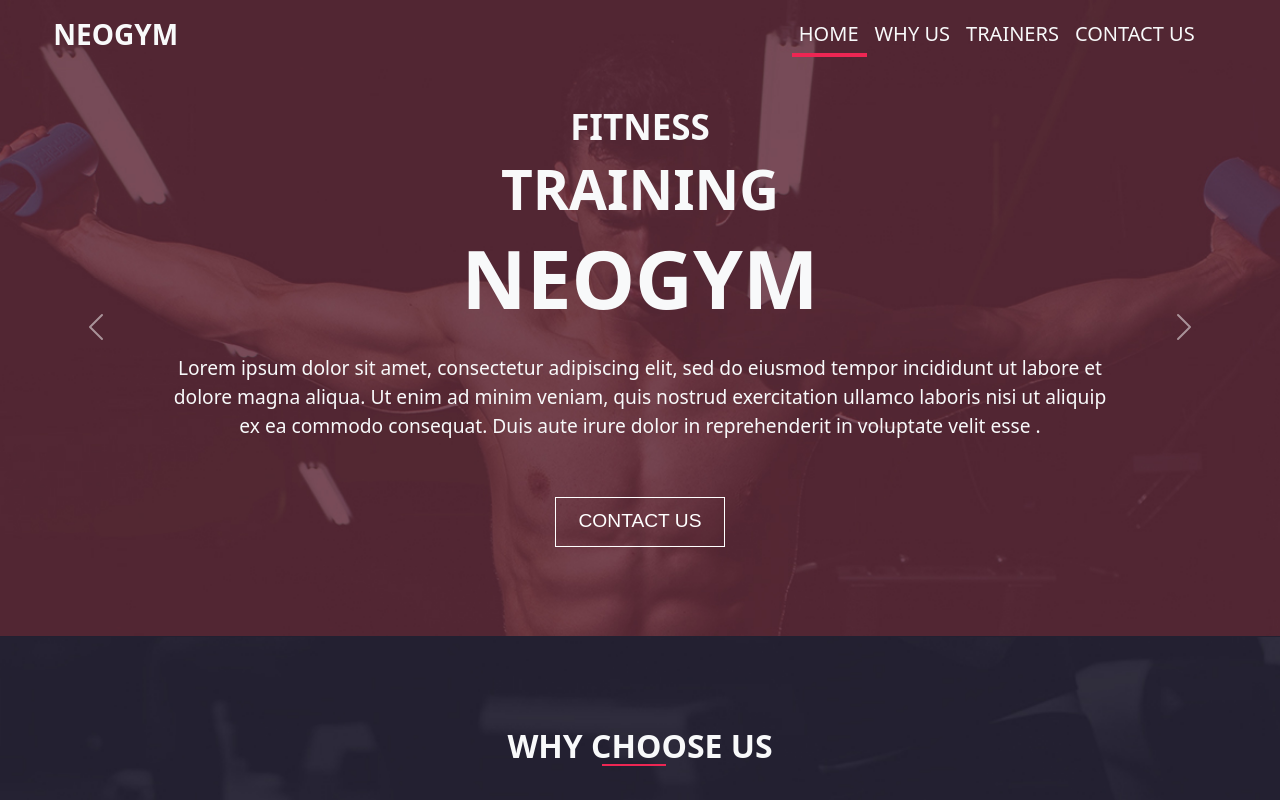
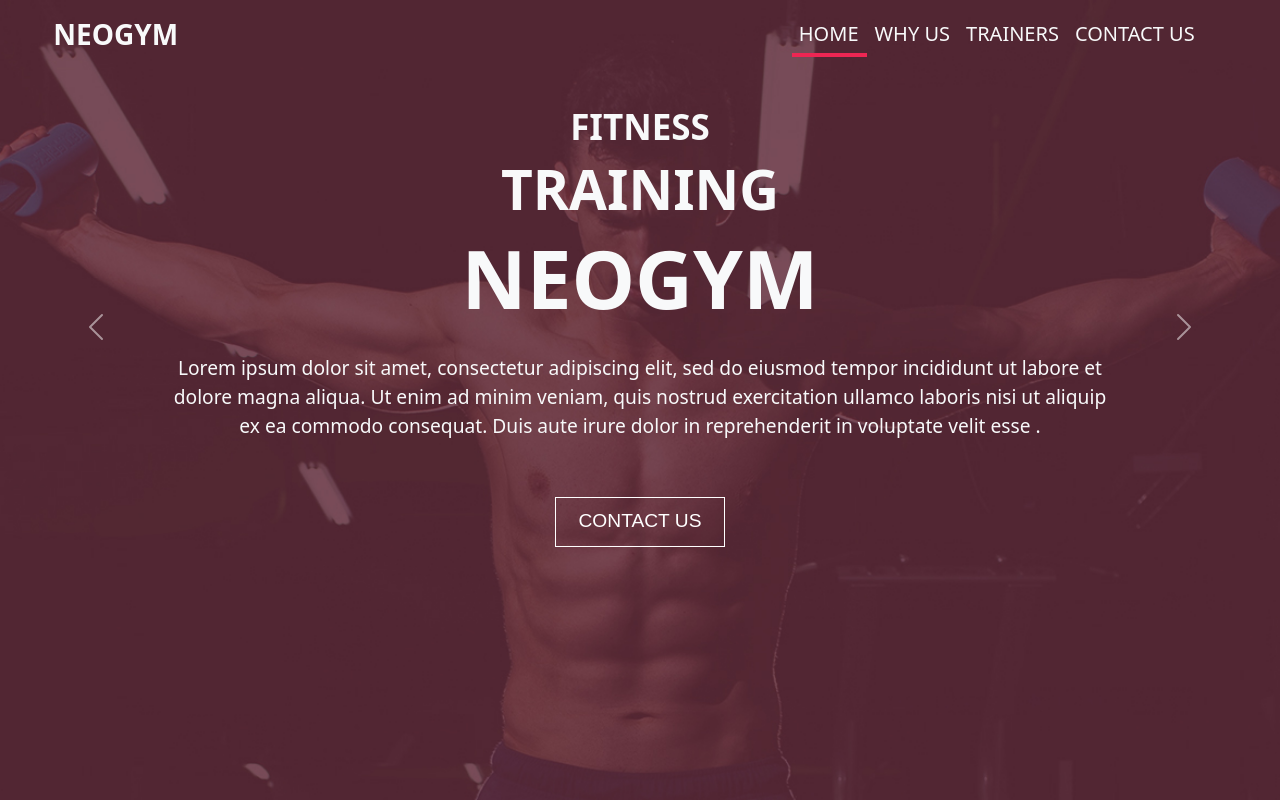
Before and after one commit to Nirvik-Roy/CodSoft-Task-2, a React (Create React App) app: page / in a window 1280 px wide. Built offline with nearby package versions, Linux system fonts and the light colour scheme.

Commit message:
Update index.css

```diff
--- a/src/index.css
+++ b/src/index.css
@@ -33,7 +33,7 @@ body{
     background-color: none;
 }
 .hero_main{
-   height:100%;
+   height:100dvh;
     width: 100%;
     padding-top: 3%;
     padding-bottom: 7%;
```
